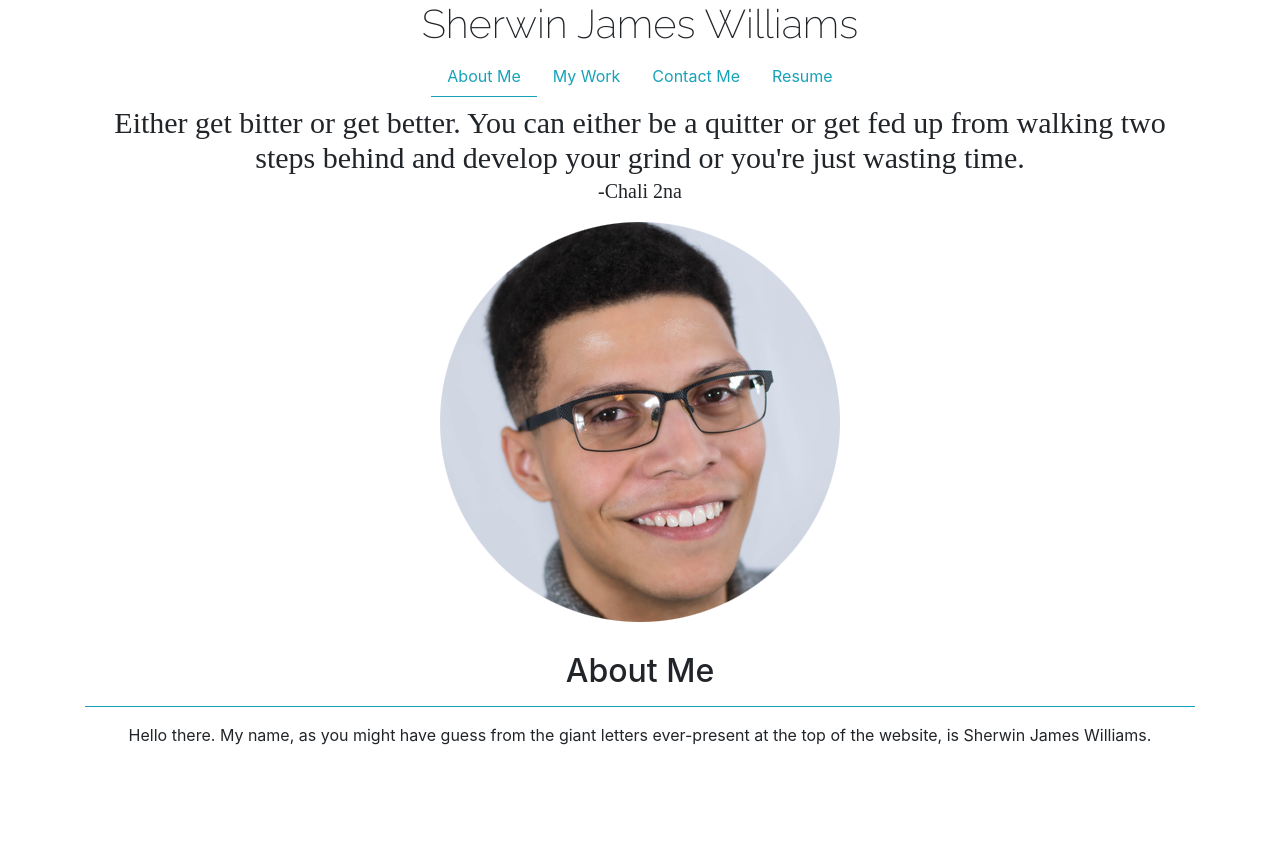
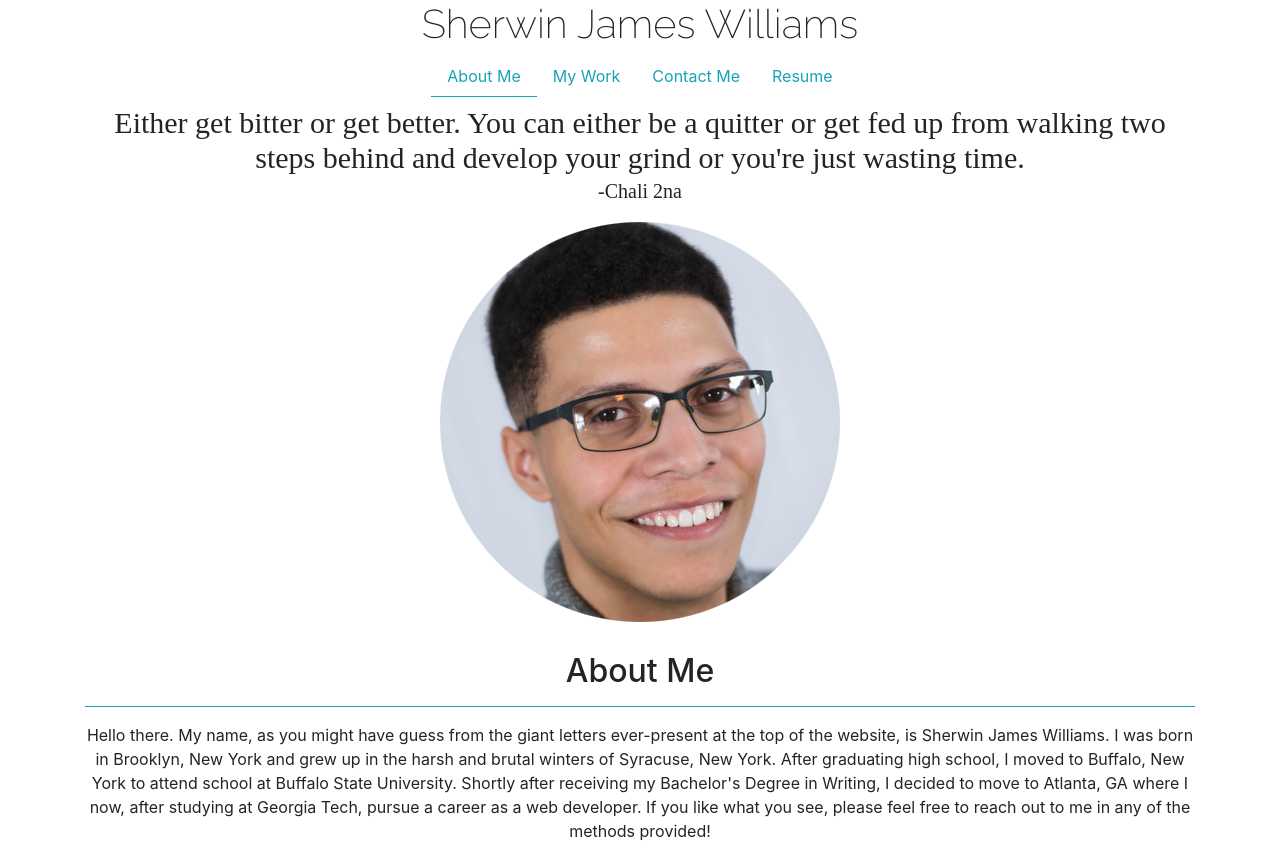
Before and after one commit to shrwnwilliams/sherwin-react-portfolio, a React (Create React App) app: page / in a window 1280 px wide. Before the commit the page ends 800 px from the top, so only its background shows below. Built offline with nearby package versions, Linux system fonts and the light colour scheme; a web font is replaced by a local one.

Commit message:
added more to the about page, removed the face component from the header and called it on the about component

```diff
--- a/src/components/Header.js
+++ b/src/components/Header.js
@@ -9,7 +9,7 @@ function Header() {
             <h1 className="text-center" id="name">Sherwin James Williams</h1>
             <Nav />
             <Quote />
-            <Face />
+            {/* <Face /> */}
         </header>
     )
 }
--- a/src/pages/About.js
+++ b/src/pages/About.js
@@ -1,7 +1,10 @@
 import React from "react";
+import Face from "../components/Face";
 
 function About() {
   return (
+    <div>
+      <Face />
       <section className="text-center">
         <div className="border-bottom border-info">
           <h2 className="mb-3">About Me</h2>
@@ -9,9 +12,17 @@ function About() {
         <p className="pt-3">
           {" "}
           Hello there. My name, as you might have guess from the giant letters
-        ever-present at the top of the website, is Sherwin James Williams.
+          ever-present at the top of the website, is Sherwin James Williams. I
+          was born in Brooklyn, New York and grew up in the harsh and brutal
+          winters of Syracuse, New York. After graduating high school, I moved
+          to Buffalo, New York to attend school at Buffalo State University.
+          Shortly after receiving my Bachelor's Degree in Writing, I decided to
+          move to Atlanta, GA where I now, after studying at Georgia Tech,
+          pursue a career as a web developer. If you like what you see, please
+          feel free to reach out to me in any of the methods provided!
         </p>
       </section>
+    </div>
   );
 }
 
```
Also changed, not shown: src/info/favoriteChar.json (added, +8 -0 lines), src/info/favoriteMusic.json (added, +9 -0 lines). Lines whose indentation alone changed are shown as unchanged.
